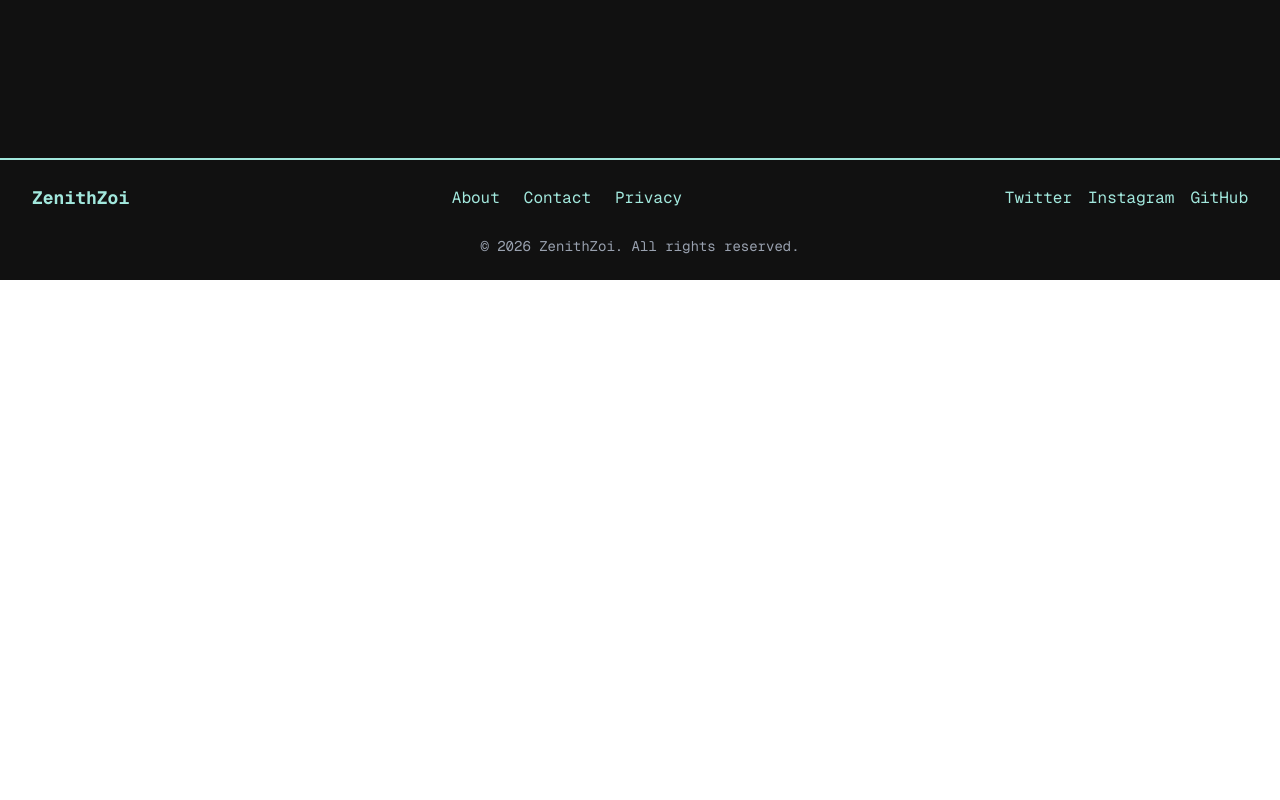
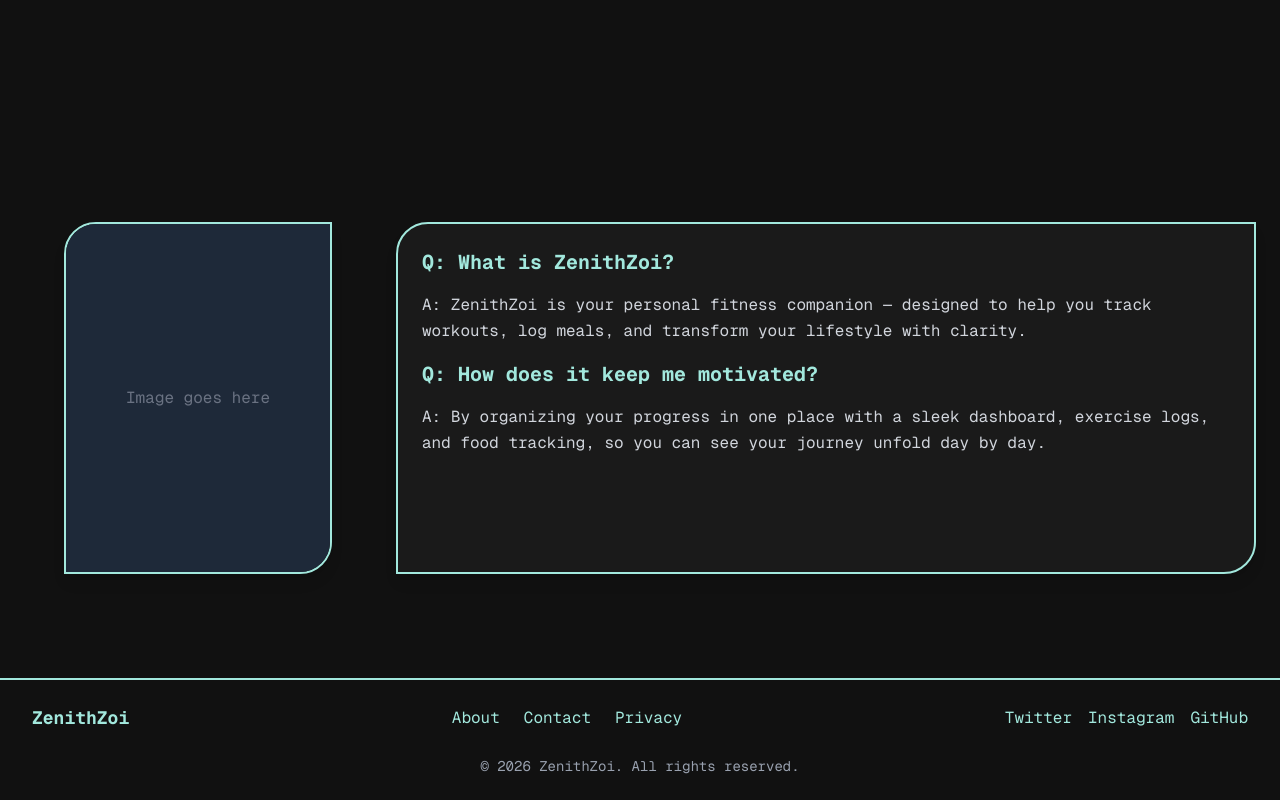
Before and after one commit to zenorbits/zenithzoi, a Next.js app: page / in a window 1280 px wide. Shown: the part 716-1516 px from the top of the page. Before the commit the page ends 996 px from the top, so only its background shows below. Built offline with nearby package versions, Linux system fonts and the light colour scheme.

Commit message:
Card and description basic UI

```diff
--- a/src/app/page.tsx
+++ b/src/app/page.tsx
@@ -1,11 +1,13 @@
 // src/app/page.tsx
 import React from "react";
+import Cards from "../components/Cards";
+import CardsDescription from "../components/CardsDescription";
 
 const Page = () => {
   return (
     <div className="relative min-h-screen w-full bg-[#111] font-mono text-white">
-      <main className="flex flex-col items-center justify-center min-h-screen px-6 text-center">
-
+      {/* Hero Section */}
+      <section className="flex flex-col items-center justify-center min-h-screen px-6 text-center">
         {/* Logo */}
         <h1 className="text-4xl md:text-6xl font-bold text-[#A2E8DD] mb-6">
           ZenithZoi
@@ -33,10 +35,21 @@ const Page = () => {
             Learn More
           </button>
         </div>
+      </section>
 
+{/* Cards Section */}
+<section className="w-full px-6 py-16 flex">
+  {/* Fixed width card */}
+  <div className="basis-1/4 shrink-0">
+    <Cards />
+  </div>
 
+  {/* Description fills the rest */}
+  <div className="flex-1 ml-6">
+    <CardsDescription />
+  </div>
+</section>
 
-      </main>
     </div>
   );
 };
--- a/src/components/Cards.tsx
+++ b/src/components/Cards.tsx
@@ -3,9 +3,16 @@ import React from 'react'
 const Cards = () => {
   return (
     <div>
-        <main className='h-24'>
-
-        </main>
+      <main
+        className="h-88  border-2 rounded-tl-4xl rounded-br-4xl
+                   border-[#A2E8DD] mb-10 ml-10
+                   bg-[#1a1a1a] shadow-lg overflow-hidden"
+      >
+        {/* Placeholder for image */}
+        <div className="h-full w-full bg-gray-800 flex items-center justify-center">
+          <span className="text-gray-500">Image goes here</span>
+        </div>
+      </main>
     </div>
   )
 }
--- /dev/null
+++ b/src/components/CardsDescription.tsx
@@ -0,0 +1,36 @@
+import React from 'react'
+
+const CardsDescription = () => {
+  return (
+    <div
+      className="h-88 border-2 rounded-tl-4xl rounded-br-4xl
+                 border-[#A2E8DD] mb-10 ml-10
+                 bg-[#1a1a1a] shadow-lg overflow-hidden"
+    >
+      <div className="content p-6 space-y-4">
+        {/* Question */}
+        <h2 className="text-xl font-bold text-[#A2E8DD]">
+          Q: What is ZenithZoi?
+        </h2>
+
+        {/* Answer */}
+        <p className="text-gray-300 leading-relaxed">
+          A: ZenithZoi is your personal fitness companion — designed to help you
+          track workouts, log meals, and transform your lifestyle with clarity.
+        </p>
+
+        {/* Another Q&A */}
+        <h2 className="text-xl font-bold text-[#A2E8DD]">
+          Q: How does it keep me motivated?
+        </h2>
+        <p className="text-gray-300 leading-relaxed">
+          A: By organizing your progress in one place with a sleek dashboard,
+          exercise logs, and food tracking, so you can see your journey unfold
+          day by day.
+        </p>
+      </div>
+    </div>
+  )
+}
+
+export default CardsDescription
```
